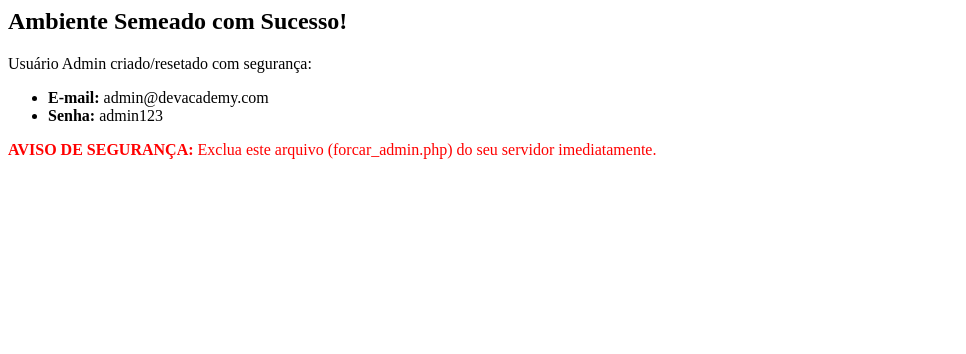
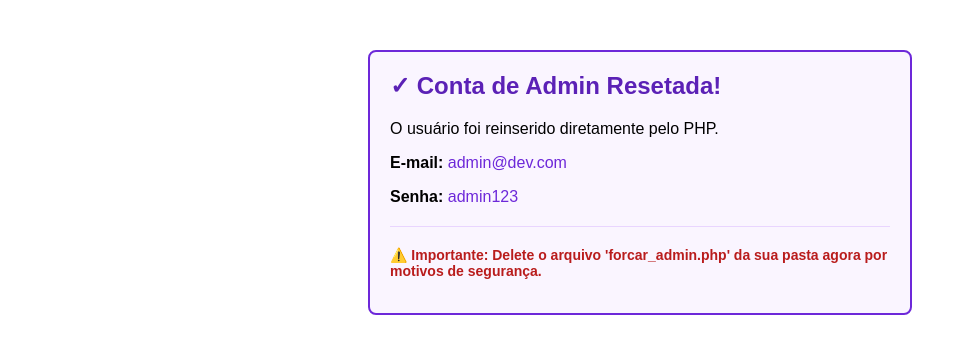
Before and after one commit to Melyssa-Souza-Araujo/Linguagem-HTML, a PHP site: page /forcar_admin.php in a window 1280 px wide. Shown: the top 354 px of the page, without its empty margins (0-966 px from the left). Run offline with PHP 8.4, Linux system fonts and the light colour scheme.

Commit message:
Update forcar_admin.php

```diff
--- a/atividades/dev-academy/forcar_admin.php
+++ b/atividades/dev-academy/forcar_admin.php
@@ -1,27 +1,29 @@
 <?php
 include 'db.php';
 
-// Segurança de Vetor de Ataque: Este script deve ser deletado após a primeira execução!
+$email = 'admin@dev.com';
+$senha_pura = 'admin123';
+// O próprio PHP local gera a hash perfeita para o seu ambiente
+$senha_hash = password_hash($senha_pura, PASSWORD_DEFAULT);
+
 try {
-    $email = 'admin@devacademy.com';
-    $senha_plana = 'admin123';
-
-    // Idempotência Operacional por Destruição Segura
+    // 1. Remove qualquer registro antigo com esse e-mail para evitar duplicidade
     $stmtDelete = $pdo->prepare("DELETE FROM usuarios WHERE email = ?");
     $stmtDelete->execute([$email]);
 
-    // Consistência Baseada no Ambiente de Execução (Runtime)
-    $senha_hash = password_hash($senha_plana, PASSWORD_DEFAULT);
+    // 2. Insere o administrador do zero com a hash correta
+    $stmtInsert = $pdo->prepare("INSERT INTO usuarios (nome, email, senha, tipo) VALUES ('Administrador', ?, ?, 'admin')");
+    $stmtInsert->execute([$email, $senha_hash]);
 
-    $stmtInsert = $pdo->prepare("INSERT INTO usuarios (nome, email, senha, tipo) VALUES (?, ?, ?, ?)");
-    $stmtInsert->execute(['Administrador Central', $email, $senha_hash, 'admin']);
+    echo "<div style='font-family: sans-serif; max-width: 500px; margin: 50px auto; padding: 20px; border: 2px solid #6d28d9; border-radius: 8px; background: #faf5ff;'>";
+    echo "<h2 style='color: #5b21b6; margin-top: 0;'>✓ Conta de Admin Resetada!</h2>";
+    echo "<p>O usuário foi reinserido diretamente pelo PHP.</p>";
+    echo "<p><strong>E-mail:</strong> <span style='color: #6d28d9;'>admin@dev.com</span></p>";
+    echo "<p><strong>Senha:</strong> <span style='color: #6d28d9;'>admin123</span></p>";
+    echo "<hr style='border: 0; border-top: 1px solid #e9d5ff; margin: 20px 0;'>";
+    echo "<p style='color: #b91c1c; font-size: 14px; font-weight: bold;'>⚠️ Importante: Delete o arquivo 'forcar_admin.php' da sua pasta agora por motivos de segurança.</p>";
+    echo "</div>";
 
-    echo "<h2>Ambiente Semeado com Sucesso!</h2>";
-    echo "<p>Usuário Admin criado/resetado com segurança:</p>";
-    echo "<ul><li><strong>E-mail:</strong> admin@devacademy.com</li><li><strong>Senha:</strong> admin123</li></ul>";
-    echo "<p style='color:red;'><strong>AVISO DE SEGURANÇA:</strong> Exclua este arquivo (forcar_admin.php) do seu servidor imediatamente.</p>";
-} catch (\Exception $e) {
-    error_log($e->getMessage());
-    die("Falha na semeadura do banco de dados.");
+} catch (Exception $e) {
+    echo "<h2 style='color: red; font-family: sans-serif;'>Erro ao resetar: " . $e->getMessage() . "</h2>";
 }
-?>
```
